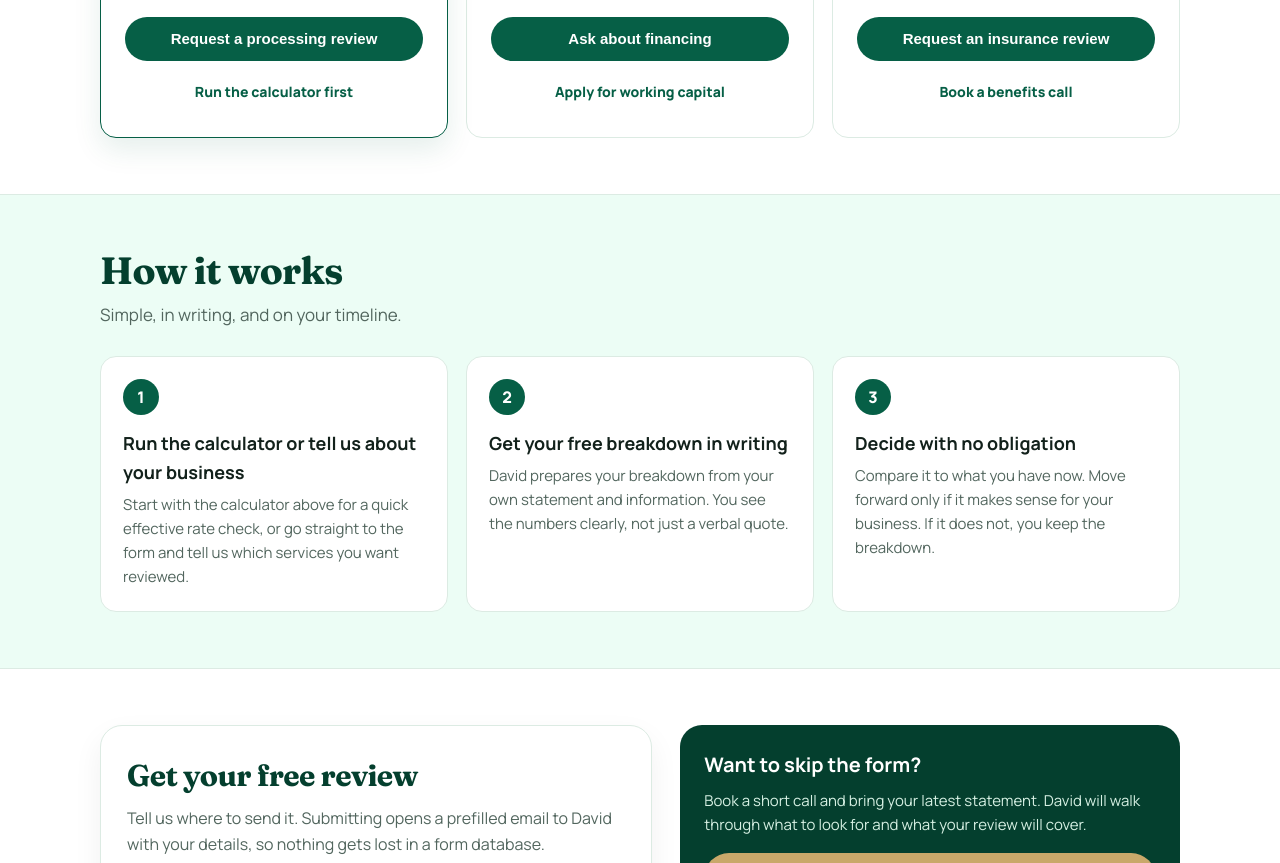
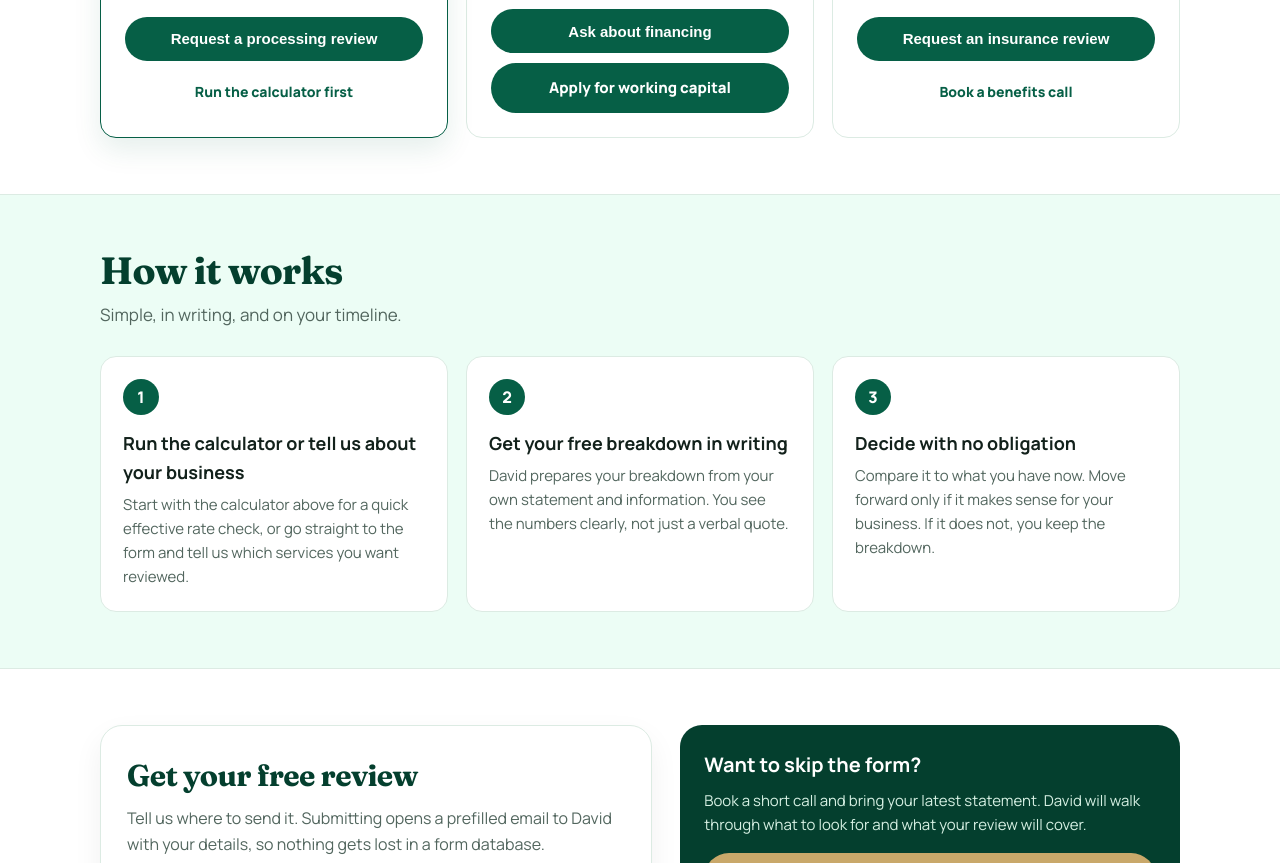
Before and after one commit to merchantsavings-ai/merchant-provisions-funnel, a plain HTML site: page index.html in a window 1280 px wide. Shown: the part 1489-2352 px from the top of the page. Drawn offline with Linux system fonts and the light colour scheme.

Commit message:
Make Apply for working capital a full button

```diff
--- a/index.html
+++ b/index.html
@@ -293,7 +293,7 @@
           <div class="spacer"></div>
           <div class="card-actions">
             <button class="btn btn-primary js-select-service" data-service="financing" type="button">Ask about financing</button>
-            <a class="card-link" href="https://lexingtoncapitalholdings.formtitan.com/ftproject/ft58c846d515a448fb990fb4e95ba6b5ce?ref=001Uo00000nZwmT" target="_blank" rel="noopener">Apply for working capital</a>
+            <a class="btn btn-primary" href="https://lexingtoncapitalholdings.formtitan.com/ftproject/ft58c846d515a448fb990fb4e95ba6b5ce?ref=001Uo00000nZwmT" target="_blank" rel="noopener">Apply for working capital</a>
           </div>
         </article>
 
```
